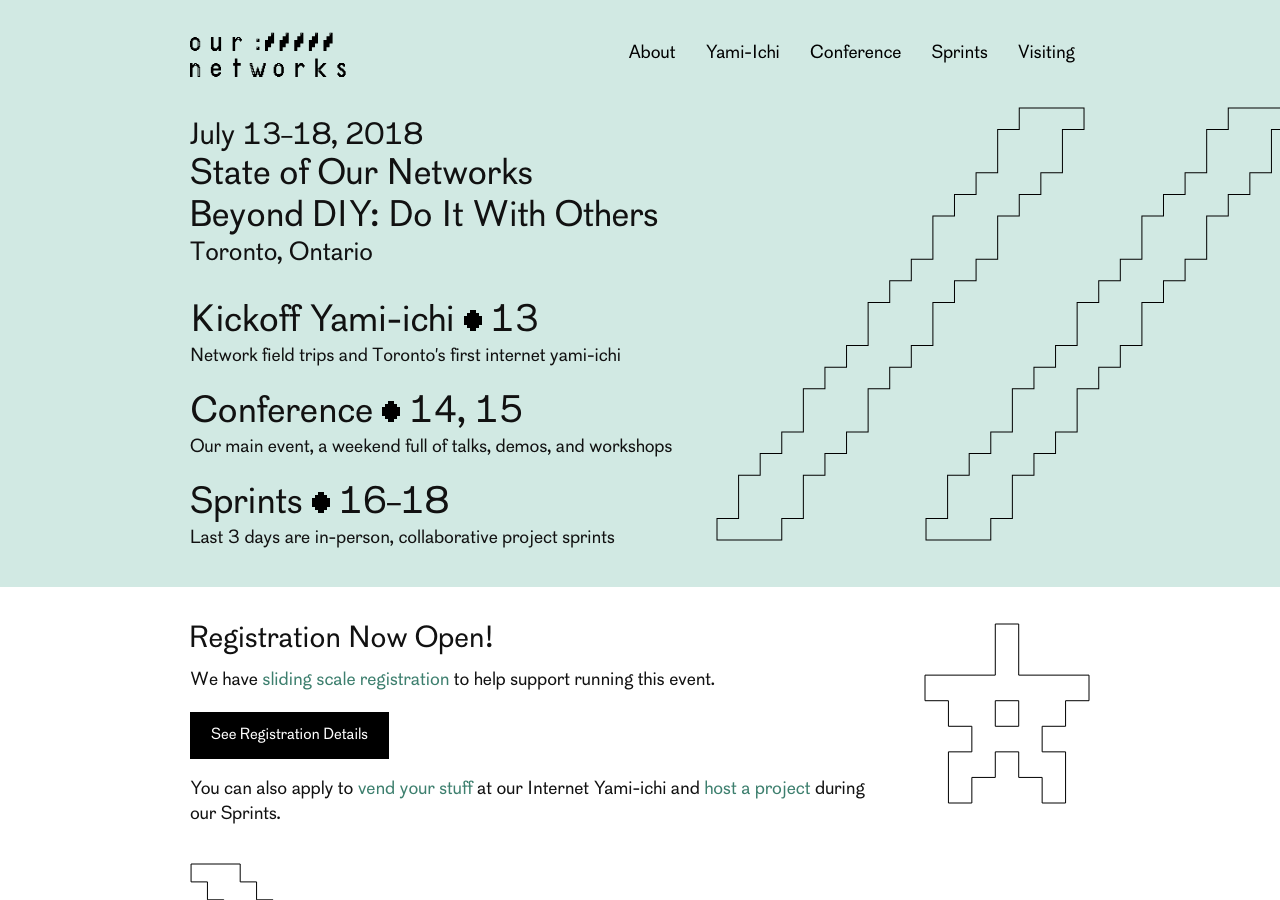
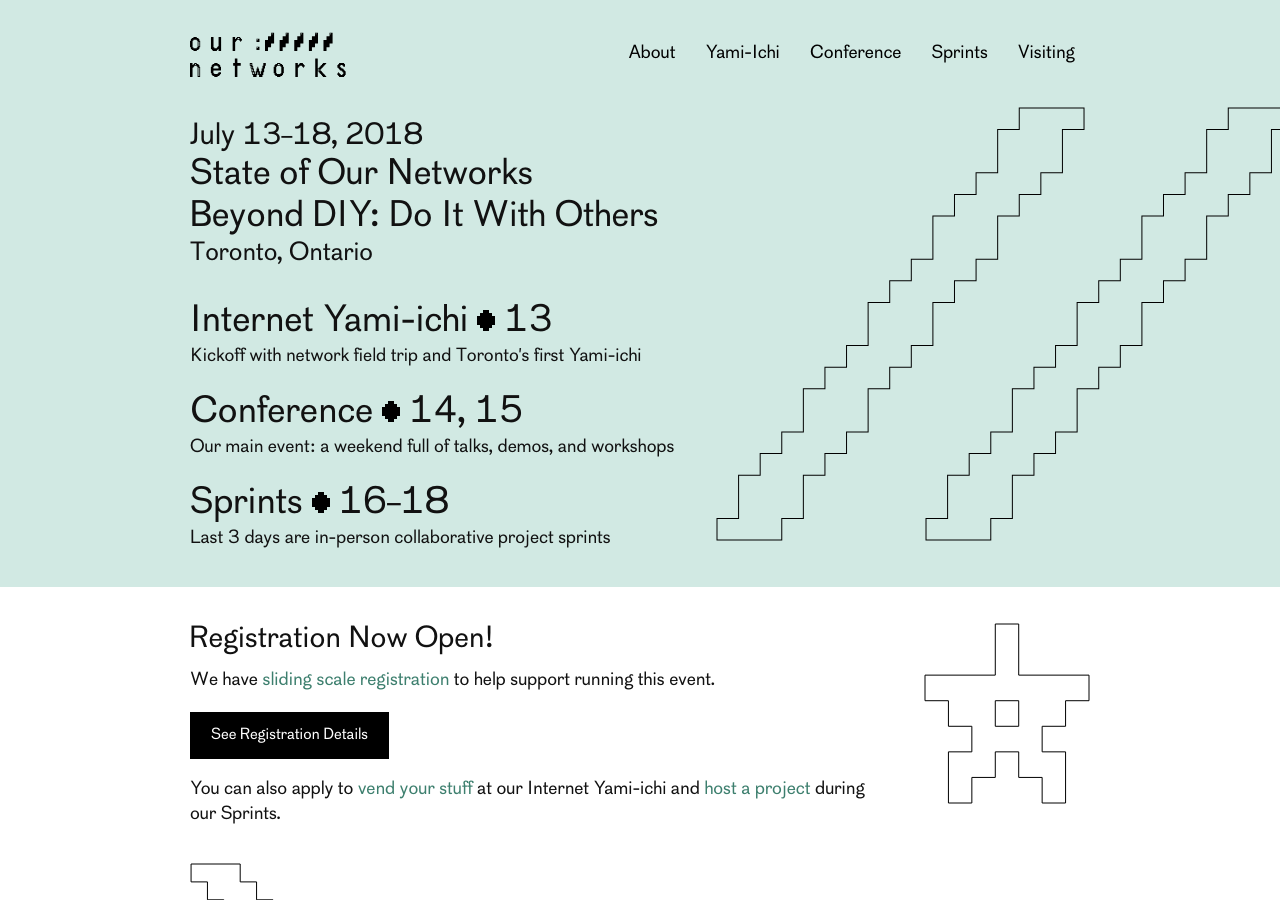
Before and after one commit to ournetworks/ournetworks.ca, a Jekyll site: the page built from index.md, in a window 1280 px wide and 900 px high. Built offline with Jekyll 4.4.1, drawn with Linux system fonts in a browser that asks for light colours.

Commit message:
hero copy edits

```diff
--- a/_includes/2018-hero.html
+++ b/_includes/2018-hero.html
@@ -9,16 +9,16 @@
   <!-- Event hero section -->
   <section>
     <div class="feature">
-      <a class="splash-link" href="/yami-ichi/"><h4 class="splash-heading">Kickoff Yami-ichi {% include graphics/bullet.svg %} 13</h4></a>
-      <p>Network field trips and Toronto's first internet yami-ichi</p>
+      <a class="splash-link" href="/yami-ichi/"><h4 class="splash-heading">Internet Yami-ichi {% include graphics/bullet.svg %} 13</h4></a>
+      <p>Kickoff with network field trip and Toronto's first Yami-ichi</p>
     </div>
     <div class="feature">
       <a class="splash-link" href="/conference/"><h4 class="splash-heading">Conference {% include graphics/bullet.svg %} 14, 15</h4></a>
-      <p>Our main event, a weekend full of talks, demos, and workshops</p>
+      <p>Our main event: a weekend full of talks, demos, and workshops</p>
     </div>
     <div class="feature">
       <a class="splash-link" href="/sprints/"><h4 class="splash-heading">Sprints {% include graphics/bullet.svg %} 16–18</h4></a>
-      <p>Last 3 days are in-person, collaborative project sprints</p>
+      <p>Last 3 days are in-person collaborative project sprints</p>
     </div>
   </section>
   </div>
```
